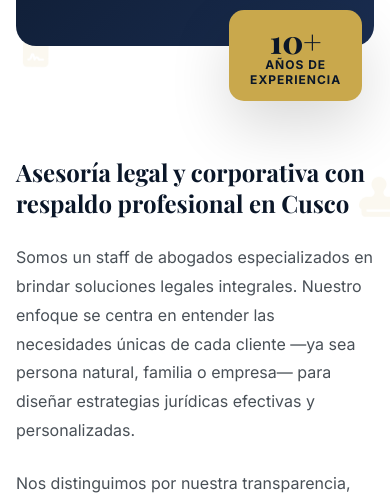
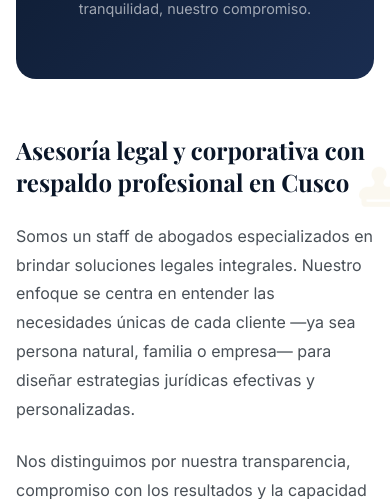
Before and after one commit to josepheduceo-cyber/black-wolf-legal-corp, a plain HTML site: page index.html in a window 390 px wide. Shown: the part 1957-2456 px from the top of the page. Drawn offline with nearby package versions, Linux system fonts and the light colour scheme.

```diff
--- a/index.html
+++ b/index.html
@@ -706,31 +706,8 @@
             font-size: 0.9rem;
         }
 
-        .about-experience-badge {
-            position: absolute;
-            bottom: -20px;
-            right: -20px;
-            background: var(--gold);
-            color: var(--navy);
-            padding: 1.5rem 2rem;
-            border-radius: 15px;
-            text-align: center;
-            box-shadow: var(--shadow-lg);
-        }
-
-        .about-experience-badge .number {
-            font-family: 'Playfair Display', serif;
-            font-size: 2.5rem;
-            font-weight: 800;
-            line-height: 1;
-        }
-
-        .about-experience-badge .text {
-            font-size: 0.75rem;
-            font-weight: 700;
-            text-transform: uppercase;
-            letter-spacing: 1px;
-        }
+
+
 
         .about-content h3 {
             font-family: 'Playfair Display', serif;
@@ -2380,11 +2357,6 @@
             .footer-bottom { justify-content: center; }
             .footer-bottom-links { flex-wrap: wrap; justify-content: center; }
 
-            .about-experience-badge {
-                right: 12px;
-                bottom: -18px;
-                padding: 1rem 1.4rem;
-            }
 
             .about-image-wrapper { margin-bottom: 1.5rem; }
             .about-image-content { padding: 2rem 1.25rem; }
@@ -2627,26 +2599,6 @@
         @keyframes lx-twinkle{0%,100%{filter:brightness(1);transform:scale(1);}50%{filter:brightness(1.35);transform:scale(1.18);}}
         @media (max-width:768px){.lx-fx i:nth-child(n+5){display:none;}.lx-fx i.lx-big{display:none;}}
         @media (prefers-reduced-motion:reduce){.lx-fx i,.lx-fx i.lx-big,.section-header .section-title::after,.testimonial-stars i,.lx-ring{animation:none!important;}.lx-progress{transition:none;}}
-
-        /* ===== AJUSTES RESPONSIVE: insignia de experiencia sin tapar texto ===== */
-        @media (max-width: 768px) {
-            .about-image-wrapper { display: flex; flex-direction: column; }
-            .about-image { min-height: 0; }
-            .about-image-content { padding: 2rem 1.25rem 3.75rem; }
-            .about-experience-badge {
-                position: relative;
-                right: auto; bottom: auto;
-                align-self: flex-end;
-                margin: -2.25rem 12px 0 0;
-                padding: 0.9rem 1.3rem;
-                z-index: 2;
-            }
-            .about-experience-badge .number { font-size: 2rem; }
-        }
-        @media (max-width: 380px) {
-            .about-experience-badge { margin-right: 8px; padding: 0.75rem 1rem; }
-            .about-image-content h3 { font-size: 1.4rem; }
-        }
     </style>
 </head>
 <body>
@@ -2848,10 +2800,6 @@
                             <h3>Black Wolf Legal Corp</h3>
                             <p>Tu patrimonio, nuestra prioridad. Tu tranquilidad, nuestro compromiso.</p>
                         </div>
-                    </div>
-                    <div class="about-experience-badge">
-                        <div class="number">10+</div>
-                        <div class="text">Años de<br>Experiencia</div>
                     </div>
                 </div>
                 <div class="about-content reveal">
```
